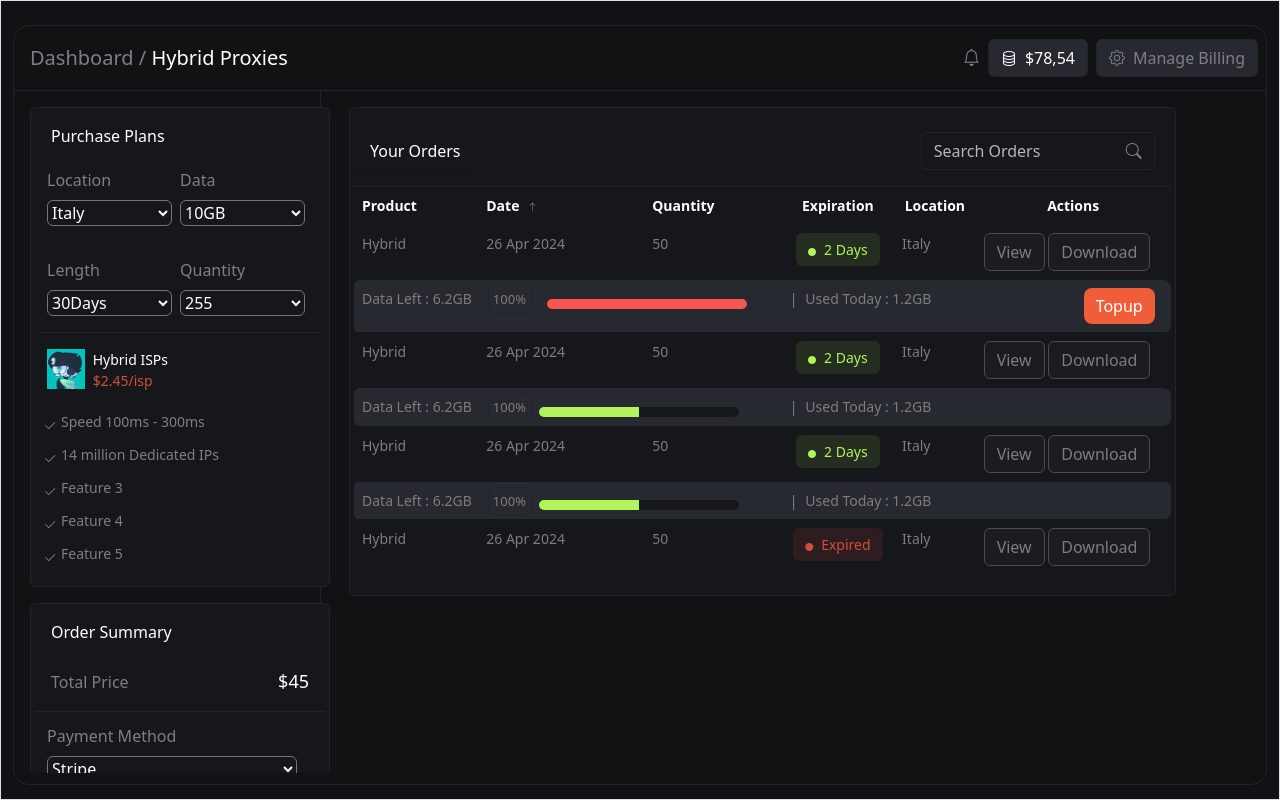
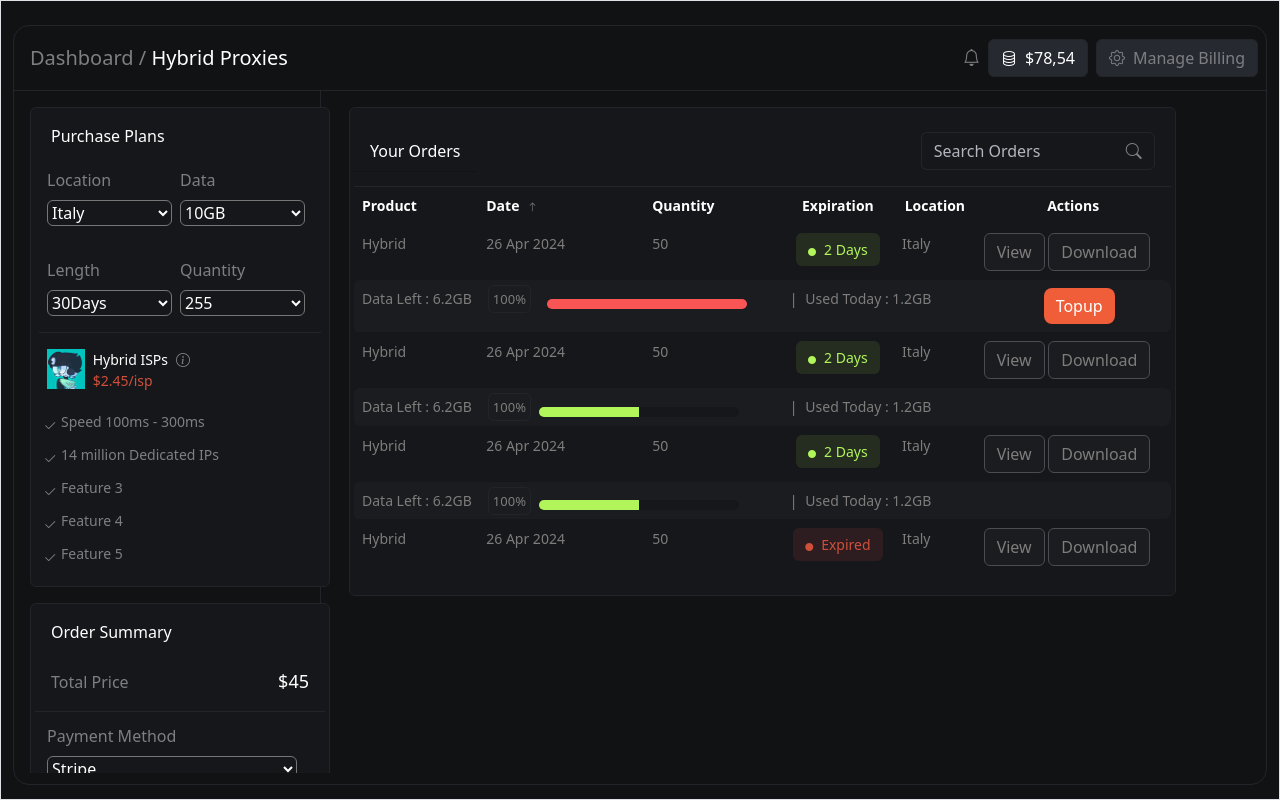
Before and after one commit to saurabhcodes25/DashView, a React (Create React App) app: page / in a window 1280 px wide. Built offline with nearby package versions, Linux system fonts and the light colour scheme.

Commit message:
added tooltip

```diff
--- a/src/components/lemonDashboardHybrid.jsx
+++ b/src/components/lemonDashboardHybrid.jsx
@@ -10,103 +10,14 @@ import {
   Col,
   Row,
   Modal,
+  Tooltip,
+  OverlayTrigger,
 } from "react-bootstrap";
 import pfp from "../assets/pfp.jpeg";
 import { useState } from "react";
 import React from "react";
 import { ToastContainer, toast } from "react-toastify";
 import "react-toastify/dist/ReactToastify.css";
-
-function MyModal(props) {
-  return (
-    <Modal
-      {...props}
-      aria-labelledby="contained-modal-title-vcenter md-down"
-      centered
-    >
-      <Modal.Header
-        closeButton
-        className="bg-cards border-bottom-0 border border-dark "
-      >
-        <Modal.Title>Topup</Modal.Title>
-      </Modal.Header>
-      <Modal.Body className="bg-cards border border-dark ">
-        <Card className=" m-3  pt-2 p-1 modal-card text-white border-dark ">
-          <div className="d-flex  align-items-center justify-content-between">
-            <Card.Header className="border-0">
-              Data Left
-              <i
-                class="p-1 text-grey bi bi-exclamation-circle"
-                style={{ fontSize: "10px" }}
-              ></i>
-            </Card.Header>
-          </div>
-          <div className="d-flex justify-content-between align-items-center m-1 p-2">
-            <div>
-              <span className="text-grey">Monthly Spent</span>
-              <div style={{ fontSize: 18 }}>
-                2.3GB
-                <span
-                  className="ms-2 p-1 text-grey border-dark bg-grey2 rounded-2"
-                  style={{ fontSize: 12 }}
-                >
-                  18%
-                </span>
-              </div>
-            </div>
-          </div>
-          <div className="p-1 m-2 mt-3">
-            <ProgressBar
-              variant="red2"
-              now={70}
-              style={{ height: 45, backgroundColor: "#16171B" }}
-            />
-          </div>
-        </Card>
-        <Card className="modal-card m-3 pt-2 p-1  text-white border-dark ">
-          <div className="d-flex justify-content-between align-items-center  m-1 p-2">
-            <div>
-              <span className="text-grey">Topup Amount</span>
-              <div>
-                <select
-                  className=" modal-card text-white rounded-2 ms-0 m-2"
-                  style={{ width: 250 }}
-                >
-                  <option className="fw-lighter ">8GB</option>
-                </select>
-              </div>
-            </div>
-          </div>
-        </Card>
-        <Card className="m-3 pt-2 p-1 modal-card text-white border-dark ">
-          <Card.Header className="border-0">Order Summary</Card.Header>
-          <div className="d-flex justify-content-between align-items-center border-bottom border-dark p-3">
-            <span className="text-grey">Total Price</span>
-            <span className="text-white " style={{ fontSize: 18 }}>
-              $45
-            </span>
-          </div>
-          <div className="d-flex justify-content-between align-items-center  m-1 p-2">
-            <div>
-              <span className="text-grey">Payment Method</span>
-              <div>
-                <select
-                  className="modal-card text-white rounded-2 ms-0 m-2"
-                  style={{ width: 250 }}
-                >
-                  <option className="fw-lighter ">Stripe</option>
-                </select>
-              </div>
-            </div>
-          </div>
-          <Button className=" bg-cards border-0 bg-red2 m-2 p-2">
-            Purchase
-          </Button>
-        </Card>
-      </Modal.Body>
-    </Modal>
-  );
-}
 
 function HybridProxies() {
   const [modalShow, setModalShow] = useState(false);
@@ -125,9 +36,14 @@ function HybridProxies() {
       theme: "colored",
     });
   };
+  const renderTooltip = (props) => (
+    <Tooltip id="button-tooltip" {...props}>
+      Text goes here
+    </Tooltip>
+  );
+
   return (
     <>
-      <MyModal show={modalShow} onHide={() => setModalShow(false)} />
       <ToastContainer />
       <ToastContainer />
       <Container fluid className="border bg-dark2" style={{ height: "100vh" }}>
@@ -231,7 +147,16 @@ function HybridProxies() {
                       <div className="d-flex ">
                         <Image src={pfp} height="40px" className="center" />
                         <div className="ms-2 " style={{ fontSize: 14 }}>
-                          <div>Hybrid ISPs</div>
+                          <div>
+                            Hybrid ISPs
+                            <OverlayTrigger
+                              placement="right"
+                              delay={{ show: 150, hide: 200 }}
+                              overlay={renderTooltip}
+                            >
+                              <i class="bi bi-info-circle p-2 text-grey"></i>
+                            </OverlayTrigger>
+                          </div>
                           <div className="text-red2">$2.45/isp</div>
                         </div>
                       </div>
@@ -391,7 +316,7 @@ function HybridProxies() {
                       </tr>
                       <tr className="pr-2">
                         <td
-                          class="bg-grey2 rounded-end-0 rounded-2"
+                          class="bg-grey3 rounded-end-0 rounded-2"
                           colSpan={3}
                         >
                           <div className="d-flex align-items-center justify-content-between">
@@ -420,14 +345,14 @@ function HybridProxies() {
                             </div>
                           </div>
                         </td>
-                        <td class="bg-grey2" colSpan={2}>
+                        <td class="bg-grey3" colSpan={2}>
                           <span className="me-2">|</span>
                           <span className="me-2">Used Today : 1.2GB</span>
                         </td>
-                        <td class="bg-grey2 rounded-start-0 rounded-3 text-end">
+                        <td class="bg-grey3 rounded-start-0 rounded-3 text-end">
                           <Button
                             onClick={() => setModalShow(true)}
-                            className="me-2 bg-cards border-0 bg-red2 rounded-3"
+                            className="me-5 bg-cards border-0 bg-red2 rounded-3"
                             style={{
                               WebkitTextFillColor: "white",
                             }}
@@ -472,7 +397,7 @@ function HybridProxies() {
                       </tr>
                       <tr>
                         <td
-                          class="bg-grey2 rounded-end-0 rounded-2"
+                          class="bg-grey3 rounded-end-0 rounded-2"
                           colSpan={3}
                         >
                           <div className="d-flex align-items-center justify-content-between">
@@ -501,12 +426,12 @@ function HybridProxies() {
                             </div>
                           </div>
                         </td>
-                        <td class="bg-grey2" colSpan={2}>
+                        <td class="bg-grey3" colSpan={2}>
                           <span className="me-2">|</span>
                           <span className="me-2">Used Today : 1.2GB</span>
                         </td>
                         <td
-                          class="bg-grey2 rounded-start-0 rounded-3"
+                          class="bg-grey3 rounded-start-0 rounded-3"
                           colSpan={1}
                         ></td>
                       </tr>
@@ -545,7 +470,7 @@ function HybridProxies() {
                       </tr>
                       <tr>
                         <td
-                          class="bg-grey2 rounded-end-0 rounded-2"
+                          class="bg-grey3 rounded-end-0 rounded-2"
                           colSpan={3}
                         >
                           <div className="d-flex align-items-center justify-content-between">
@@ -574,12 +499,12 @@ function HybridProxies() {
                             </div>
                           </div>
                         </td>
-                        <td class="bg-grey2" colSpan={2}>
+                        <td class="bg-grey3" colSpan={2}>
                           <span className="me-2">|</span>
                           <span className="me-2">Used Today : 1.2GB</span>
                         </td>
                         <td
-                          class="bg-grey2 rounded-start-0 rounded-3"
+                          class="bg-grey3 rounded-start-0 rounded-3"
                           colSpan={1}
                         ></td>
                       </tr>
@@ -624,6 +549,95 @@ function HybridProxies() {
           </div>
         </Container>
       </Container>
+
+      {/* modal for topup */}
+      <Modal
+        aria-labelledby="contained-modal-title-vcenter md-down"
+        centered
+        show={modalShow}
+        onHide={() => setModalShow(false)}
+      >
+        <Modal.Header
+          closeButton
+          className="bg-cards border-bottom-0 border border-dark "
+        >
+          <Modal.Title>Topup</Modal.Title>
+        </Modal.Header>
+        <Modal.Body className="bg-cards border border-dark ">
+          <Card className=" m-3  pt-2 p-1 modal-card text-white border-dark ">
+            <div className="d-flex  align-items-center justify-content-between">
+              <Card.Header className="border-0">
+                Data Left
+                <i
+                  class="p-1 text-grey bi bi-exclamation-circle"
+                  style={{ fontSize: "10px" }}
+                ></i>
+              </Card.Header>
+            </div>
+            <div className="d-flex justify-content-between align-items-center m-1 p-2">
+              <div>
+                <span className="text-grey">Monthly Spent</span>
+                <div style={{ fontSize: 18 }}>
+                  2.3GB
+                  <span
+                    className="ms-2 p-1 text-grey border-dark bg-grey2 rounded-2"
+                    style={{ fontSize: 12 }}
+                  >
+                    18%
+                  </span>
+                </div>
+              </div>
+            </div>
+            <div className="p-1 m-2 mt-3">
+              <ProgressBar
+                variant="red2"
+                now={70}
+                style={{ height: 45, backgroundColor: "#16171B" }}
+              />
+            </div>
+          </Card>
+          <Card className="modal-card m-3 pt-2 p-1  text-white border-dark ">
+            <div className="d-flex justify-content-between align-items-center  m-1 p-2">
+              <div>
+                <span className="text-grey">Topup Amount</span>
+                <div>
+                  <select
+                    className=" modal-card text-white rounded-2 ms-0 m-2"
+                    style={{ width: 250 }}
+                  >
+                    <option className="fw-lighter ">8GB</option>
+                  </select>
+                </div>
+              </div>
+            </div>
+          </Card>
+          <Card className="m-3 pt-2 p-1 modal-card text-white border-dark ">
+            <Card.Header className="border-0">Order Summary</Card.Header>
+            <div className="d-flex justify-content-between align-items-center border-bottom border-dark p-3">
+              <span className="text-grey">Total Price</span>
+              <span className="text-white " style={{ fontSize: 18 }}>
+                $45
+              </span>
+            </div>
+            <div className="d-flex justify-content-between align-items-center  m-1 p-2">
+              <div>
+                <span className="text-grey">Payment Method</span>
+                <div>
+                  <select
+                    className="modal-card text-white rounded-2 ms-0 m-2"
+                    style={{ width: 250 }}
+                  >
+                    <option className="fw-lighter ">Stripe</option>
+                  </select>
+                </div>
+              </div>
+            </div>
+            <Button className=" bg-cards border-0 bg-red2 m-2 p-2">
+              Purchase
+            </Button>
+          </Card>
+        </Modal.Body>
+      </Modal>
     </>
   );
 }
--- a/src/index.css
+++ b/src/index.css
@@ -19,6 +19,9 @@ code {
 }
 .bg-grey2{
   background-color:  #262A30 !important;
+}
+.bg-grey3{
+  background-color: #1B1C20 !important;
 }
 .bg-dark2{
   background-color:#111214 !important;
```
